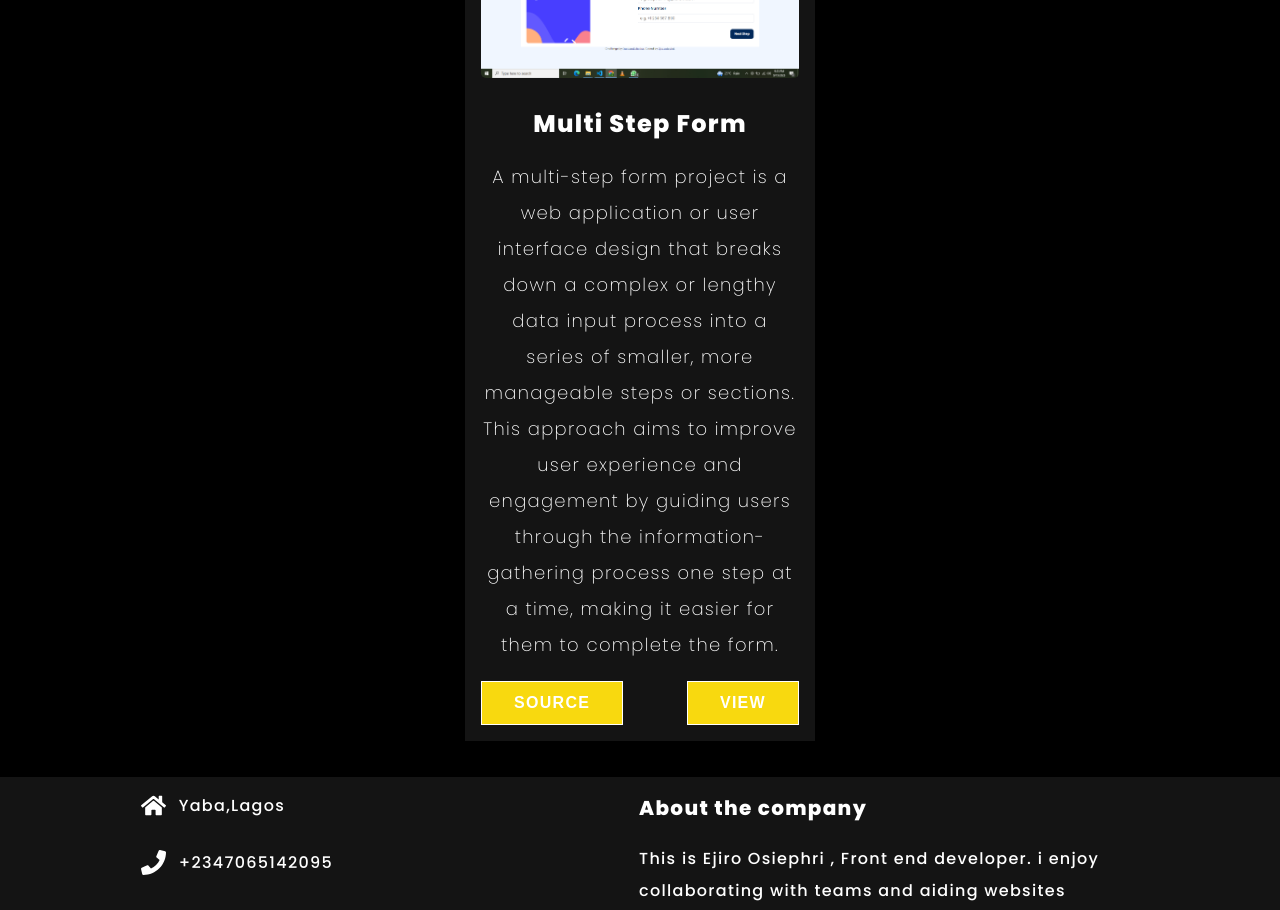
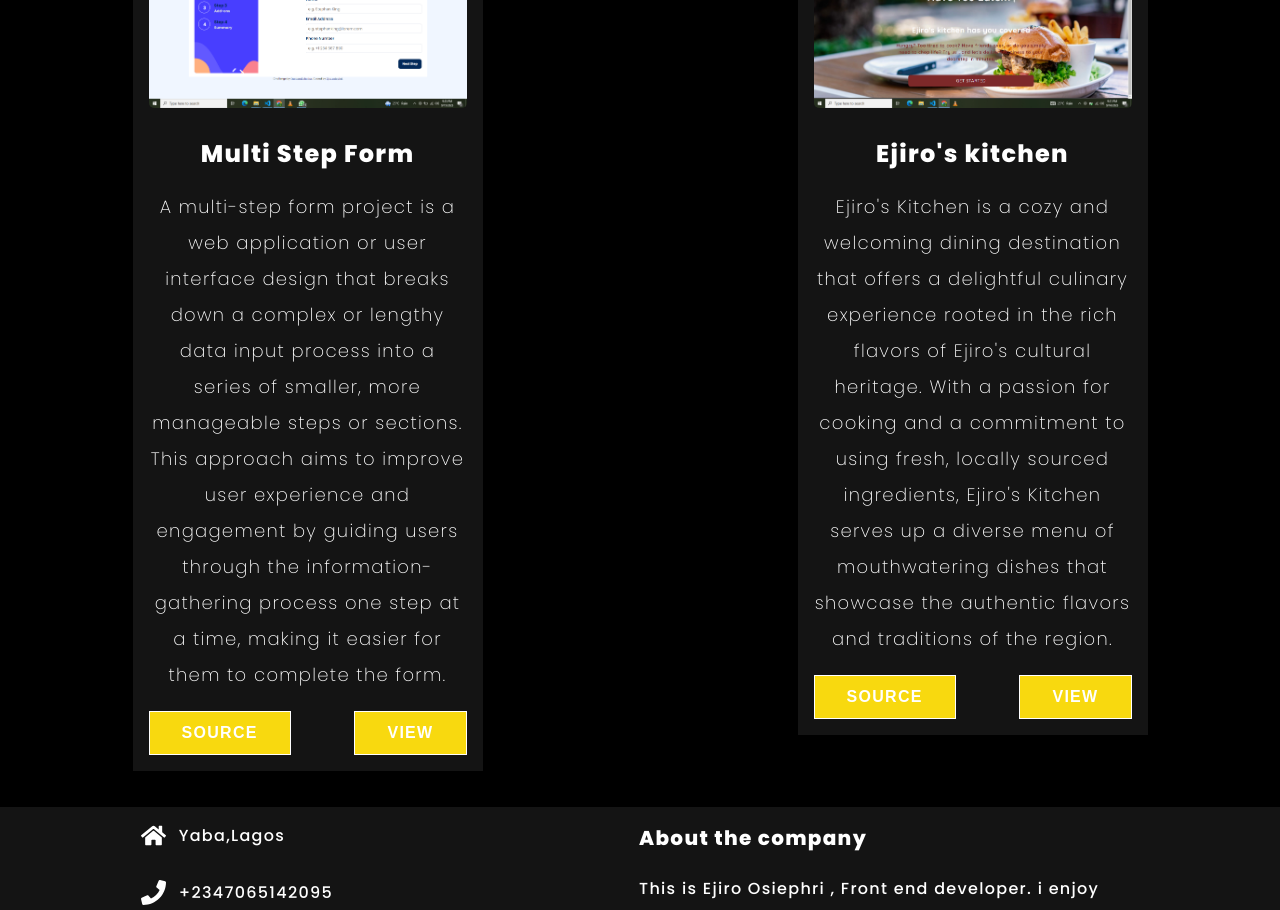
Before and after one commit to EjiroOsiephri/My-portfolio, a React (Vite) app in the folder vite-project/: page /project in a window 1280 px wide. Shown: the part 1880-2790 px from the top of the page. Built offline with nearby package versions, Linux system fonts and the light colour scheme.

Commit message:
Done with project] section

```diff
--- a/vite-project/src/component/ProjectComponentPage.tsx
+++ b/vite-project/src/component/ProjectComponentPage.tsx
@@ -3,6 +3,7 @@ import First from "../assets/Screenshot (3).png";
 import Second from "../assets/Screenshot (4).png";
 import Third from "../assets/Screenshot (5).png";
 import Four from "../assets/Screenshot (7).png";
+import Five from "../assets/Screenshot (8).png";
 import { useState } from "react";
 
 const ProjectComponentPage = () => {
@@ -31,6 +32,12 @@ const ProjectComponentPage = () => {
       description:
         "A multi-step form project is a web application or user interface design that breaks down a complex or lengthy data input process into a series of smaller, more manageable steps or sections. This approach aims to improve user experience and engagement by guiding users through the information-gathering process one step at a time, making it easier for them to complete the form.",
     },
+    {
+      img: Five,
+      headerText: "Ejiro's kitchen",
+      description:
+        "Ejiro's Kitchen is a cozy and welcoming dining destination that offers a delightful culinary experience rooted in the rich flavors of Ejiro's cultural heritage. With a passion for cooking and a commitment to using fresh, locally sourced ingredients, Ejiro's Kitchen serves up a diverse menu of mouthwatering dishes that showcase the authentic flavors and traditions of the region.",
+    },
   ];
 
   const [view, setView] = useState<string>();
@@ -49,6 +56,9 @@ const ProjectComponentPage = () => {
     if (item === 3) {
       setView("https://github.com/EjiroOsiephri/multi-step-form-main");
     }
+    if (item === 4) {
+      setView("https://github.com/EjiroOsiephri/Building-a-food-order-app");
+    }
   }
 
   function showSource(item: number) {
@@ -63,6 +73,9 @@ const ProjectComponentPage = () => {
     }
     if (item === 3) {
       setSource("https://roaring-custard-af4905.netlify.app/");
+    }
+    if (item === 4) {
+      setSource("https://fascinating-begonia-e97bde.netlify.app/");
     }
   }
 
--- a/vite-project/src/sass/ProjectComponent.module.scss
+++ b/vite-project/src/sass/ProjectComponent.module.scss
@@ -2,7 +2,7 @@
   display: flex;
   justify-content: space-around;
   flex-wrap: wrap;
-  gap: 20px;
+  gap: 50px;
 }
 
 .project-component-main > h1 {
```
